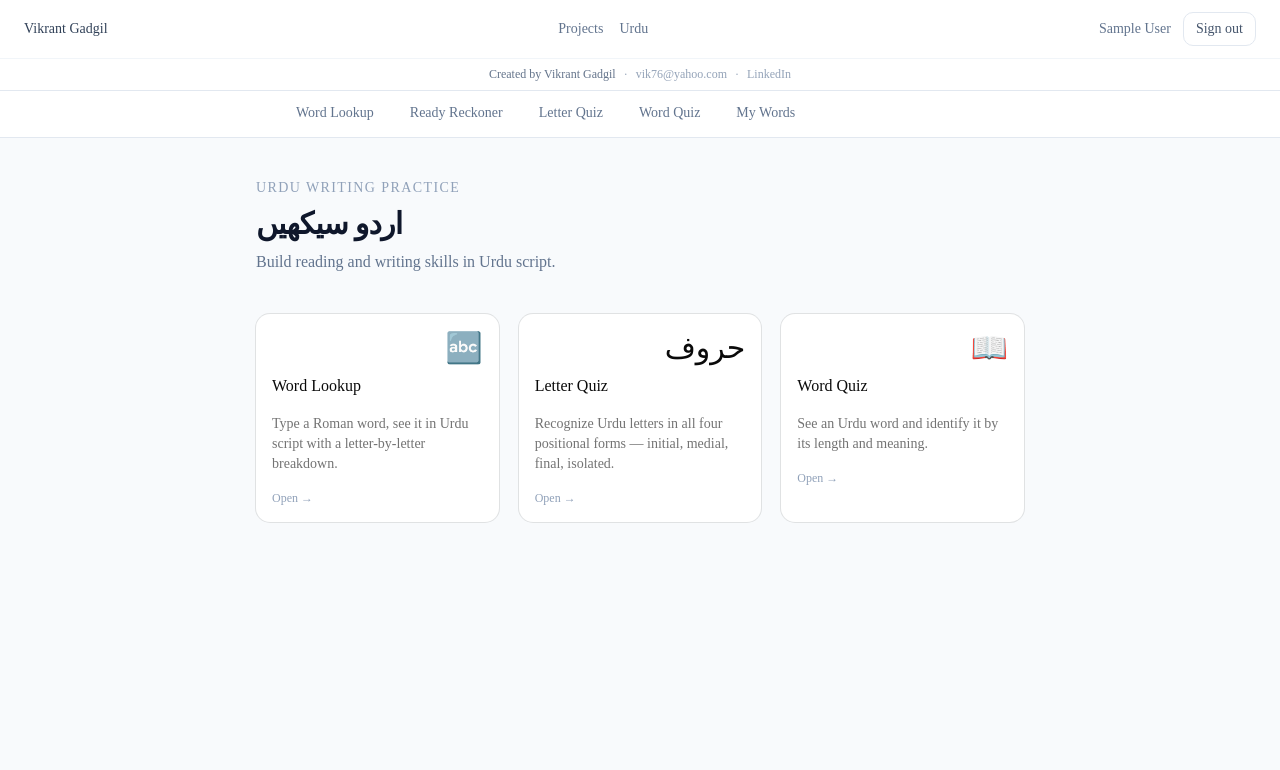
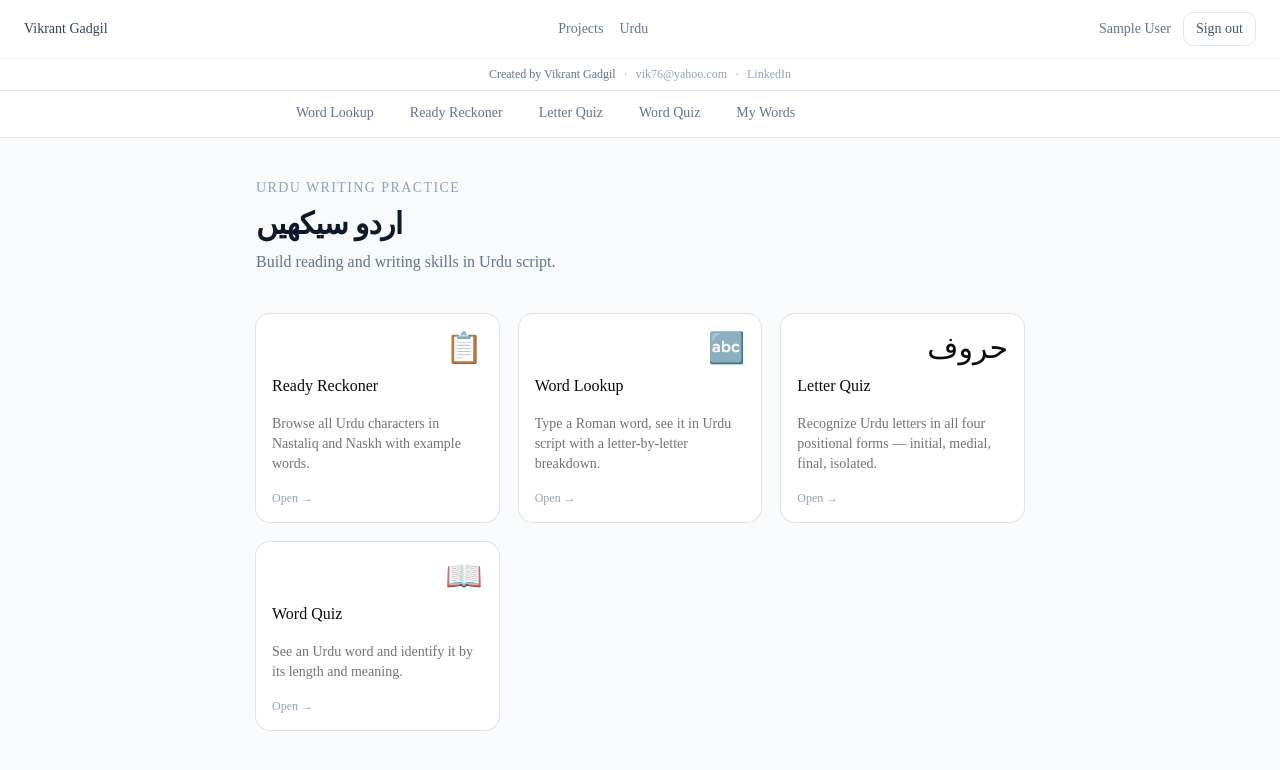
Before and after one commit to vikrantgadgil/gadgil-next, a Next.js app: page /urdu in a window 1280 px wide. Shown: the top 770 px of the page. Built offline with nearby package versions, Linux system fonts and the light colour scheme; no server answers; sample sign-in values are in the browser's storage; a web font is replaced by a local one.

Commit message:
Add Ready Reckoner feature

```diff
--- a/app/urdu/(main)/page.tsx
+++ b/app/urdu/(main)/page.tsx
@@ -8,6 +8,13 @@ import {
 } from "@/components/ui/card";
 
 const MODES = [
+  {
+    href: "/urdu/ready-reckoner",
+    emoji: "📋",
+    title: "Ready Reckoner",
+    description:
+      "Browse all Urdu characters in Nastaliq and Naskh with example words.",
+  },
   {
     href: "/urdu/word",
     emoji: "🔤",
```
